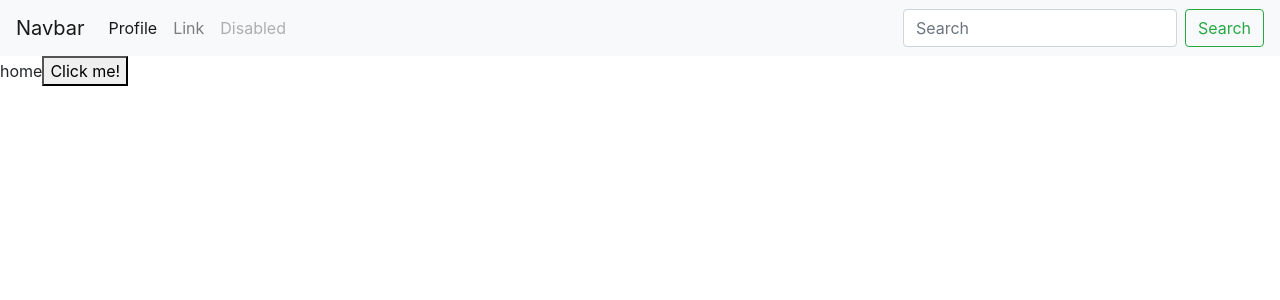
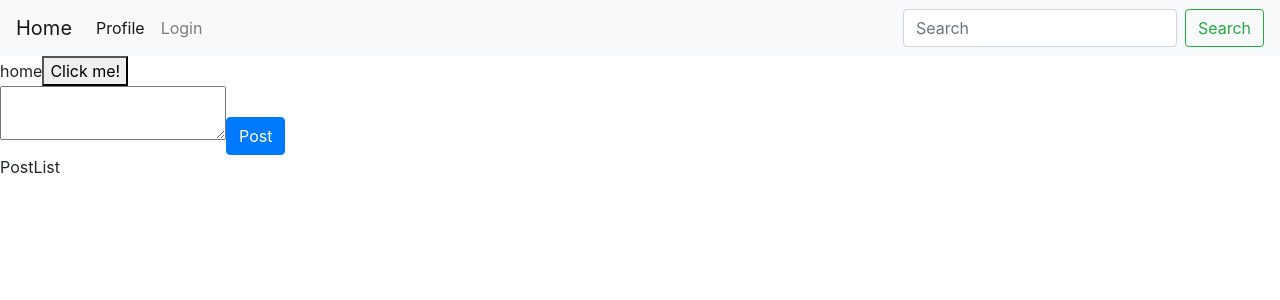
Before and after one commit to BhavyaCodes/oauth-mern-client, a React (Create React App) app: page / in a window 1280 px wide. Shown: the top 300 px of the page. Built offline with nearby package versions, Linux system fonts and the light colour scheme.

Commit message:
add PostList and PostForm

```diff
--- a/src/components/Home.js
+++ b/src/components/Home.js
@@ -1,5 +1,8 @@
 import React from "react";
 import axios from "axios";
+
+import PostList from "./PostList";
+import PostForm from "./PostForm";
 
 function Home() {
   const handleClick = async () => {
@@ -10,6 +13,8 @@ function Home() {
     <div>
       home
       <button onClick={handleClick}>Click me!</button>
+      <PostForm />
+      <PostList />
     </div>
   );
 }
--- a/src/components/Navbar.js
+++ b/src/components/Navbar.js
@@ -4,7 +4,9 @@ import { Link } from "react-router-dom";
 function Navbar() {
   return (
     <nav className="navbar navbar-expand-lg navbar-light bg-light">
-      <a className="navbar-brand">Navbar</a>
+      <Link to="/" className="navbar-brand">
+        Home
+      </Link>
       <button
         className="navbar-toggler"
         type="button"
@@ -16,28 +18,17 @@ function Navbar() {
       >
         <span className="navbar-toggler-icon"></span>
       </button>
-
       <div className="collapse navbar-collapse" id="navbarSupportedContent">
         <ul className="navbar-nav mr-auto">
           <li className="nav-item active">
-            <Link to="/profile" className="nav-link" href="#">
+            <Link to="/profile" className="nav-link">
               Profile <span className="sr-only">(current)</span>
             </Link>
           </li>
           <li className="nav-item">
-            <a className="nav-link" href="#">
-              Link
-            </a>
-          </li>
-          <li className="nav-item">
-            <a
-              className="nav-link disabled"
-              href="#"
-              tabindex="-1"
-              aria-disabled="true"
-            >
-              Disabled
-            </a>
+            <Link to="/login" className="nav-link">
+              Login
+            </Link>
           </li>
         </ul>
         <form className="form-inline my-2 my-lg-0">
--- /dev/null
+++ b/src/components/PostForm.js
@@ -0,0 +1,14 @@
+import React from "react";
+
+function PostForm() {
+  return (
+    <form>
+      <textarea />
+      <button className="btn btn-primary" type="submit">
+        Post
+      </button>
+    </form>
+  );
+}
+
+export default PostForm;
--- /dev/null
+++ b/src/components/PostList.js
@@ -0,0 +1,7 @@
+import React from "react";
+
+function PostList() {
+  return <div>PostList</div>;
+}
+
+export default PostList;
--- a/src/components/Profile.js
+++ b/src/components/Profile.js
@@ -16,7 +16,7 @@ function Profile() {
     <div>
       {user && (
         <div>
-          <img src={user.imageUrl} />
+          <img alt="profile pic" src={user.imageUrl} />
           <h1>{user.name}</h1>
         </div>
       )}
```
